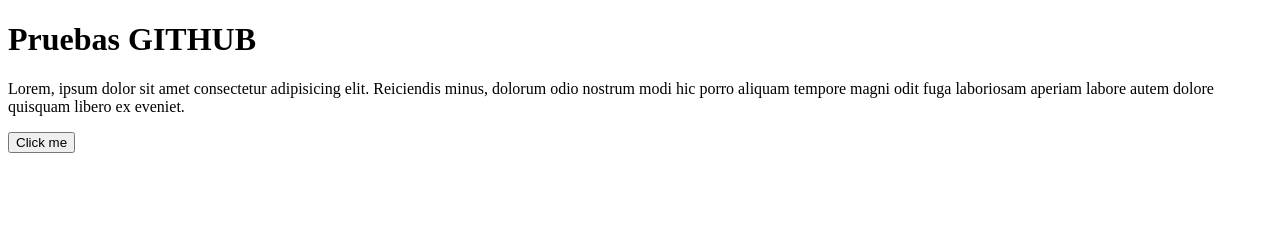
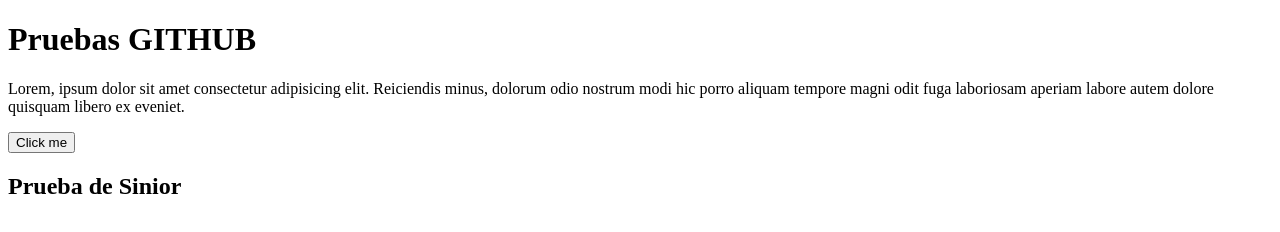
Before and after one commit to AitanaAlonso01/ProyectoIntermodular, a plain HTML site: page index.html in a window 1280 px wide. Drawn offline with Linux system fonts and the light colour scheme.

Commit message:
Añadida prueba sinior

```diff
--- a/index.html
+++ b/index.html
@@ -15,6 +15,8 @@
 
     <button id="boton">Click me</button>
 
+    <h2>Prueba de Sinior</h2>
+
     <script src="app.js"></script>
   </body>
 </html>
```
